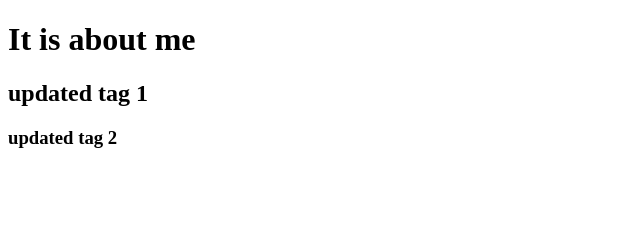
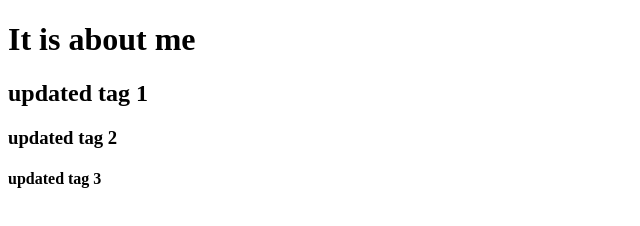
Before and after one commit to rajivtripathi/web-hosting, a plain HTML site: page AboutMe.html in a window 1280 px wide. Shown: the whole page, without its empty margins (0-640 px from the left). Drawn offline with Linux system fonts and the light colour scheme.

Commit message:
tage 3 added

```diff
--- a/AboutMe.html
+++ b/AboutMe.html
@@ -11,6 +11,7 @@
     <h1> It is about me </h1>
         <h2> updated tag 1 </h2>
         <h3> updated tag 2 </h3>
+        <h4> updated tag 3 </h4>
 
 </body>
 </html>
```
